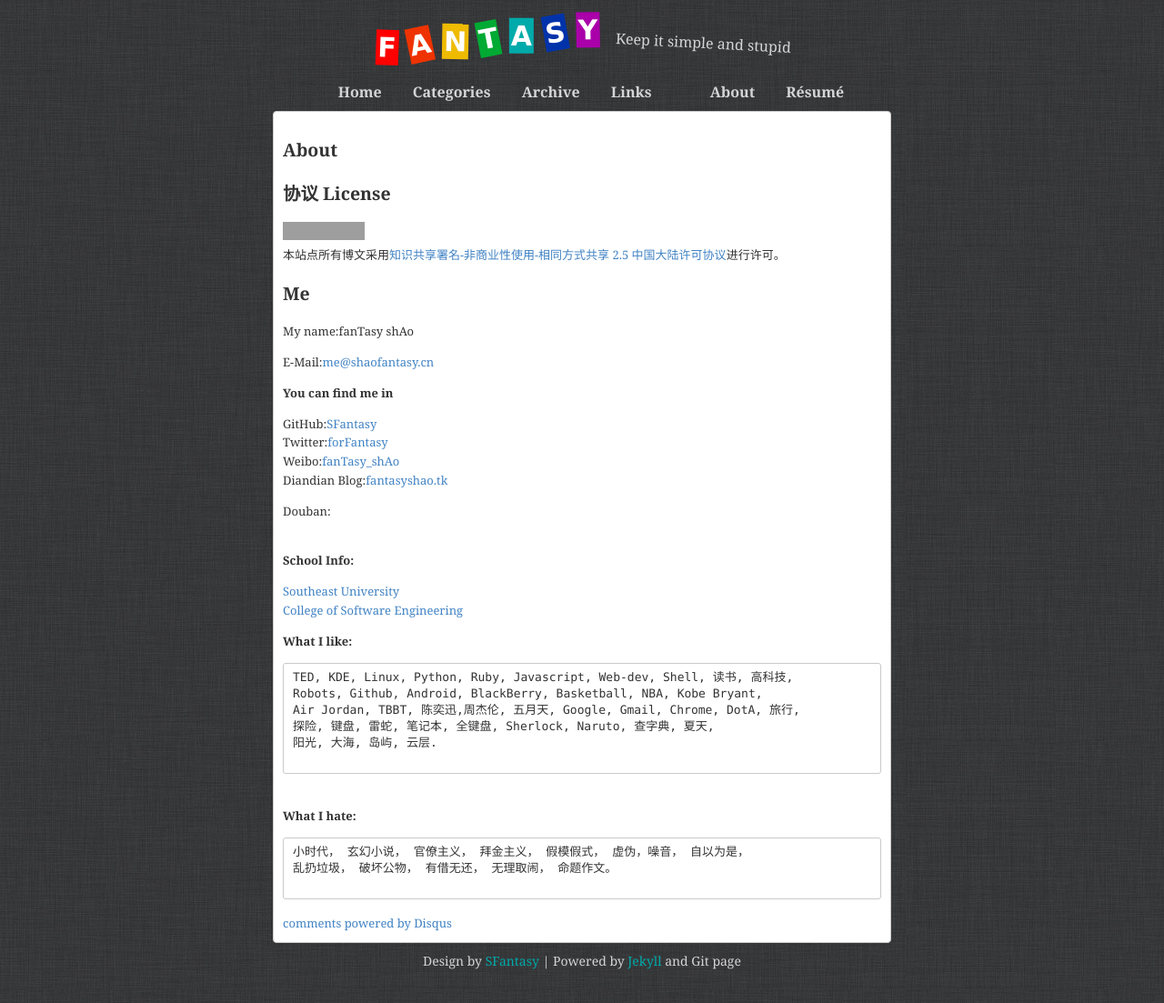
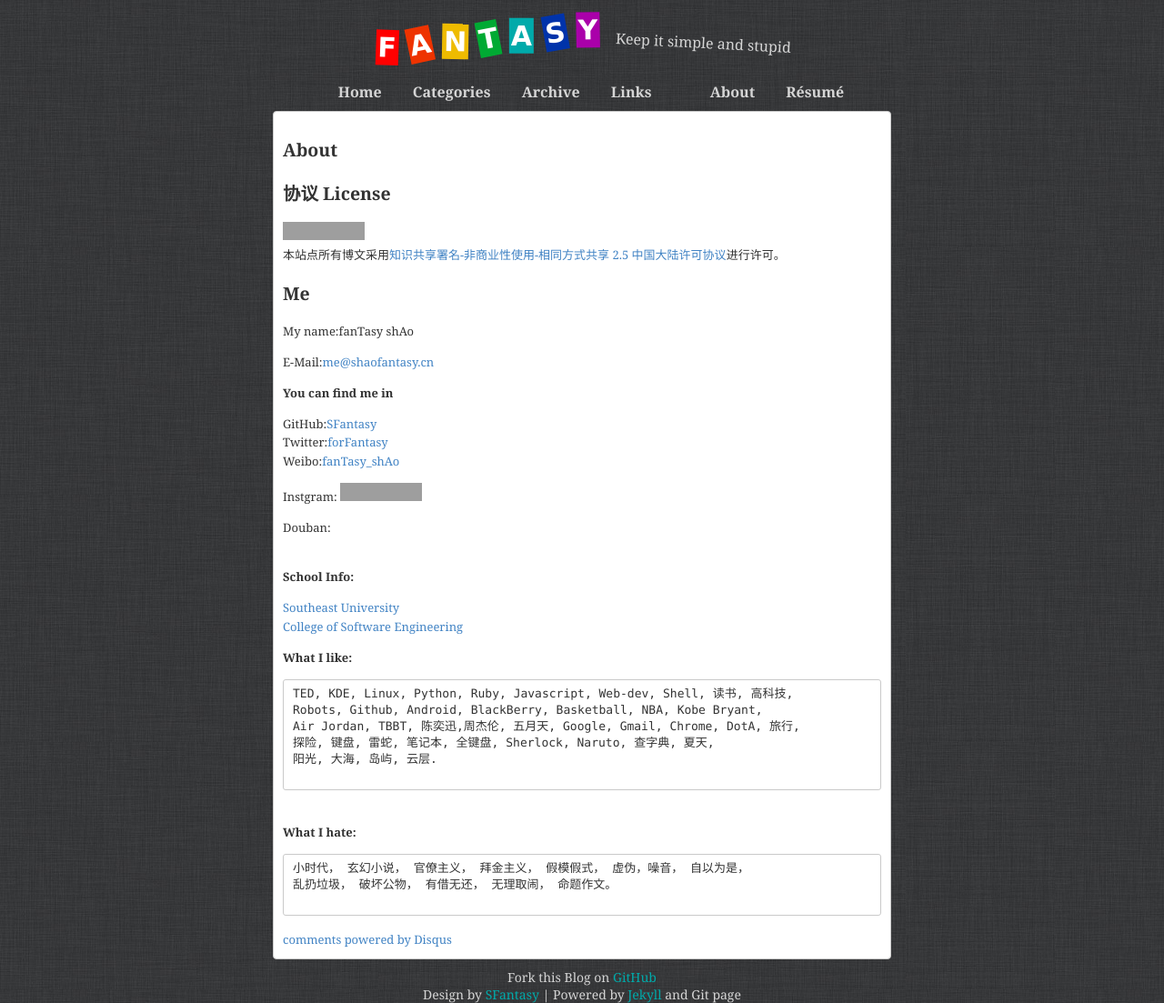
Before and after one commit to SFantasy/blog, a Jekyll site: the page built from about.html, in a window 1280 px wide. Shown: the whole page at 91% size. Built offline with Jekyll 4.4.1, drawn with Linux system fonts in a browser that asks for light colours; Markdown is read by kramdown in place of the engine named in the settings; comment, search, counter and statistics services are not loaded; before the commit the page ends 1066 px from its top, so only the background shows below that; grey boxes are pictures that could not be loaded.

Commit message:
1. Added my Instgram info; 2. Added 'fork me' in _layout

```diff
--- a/_layouts/default.html
+++ b/_layouts/default.html
@@ -43,6 +43,9 @@
 			{{ content }}
 		</article>
 		<footer>
+		    <p>
+			  Fork this Blog on <a href="http://github.com/SFantasy/sfantasy.github.com">GitHub</a>
+			</p>
 			<p>
 				Design by <a href="https://github.com/SFantasy">SFantasy</a> | Powered by <a href="https://github.com/mojombo/jekyll">Jekyll</a> and Git page
 			</p>
--- a/about.html
+++ b/about.html
@@ -17,8 +17,14 @@
     GitHub:<a href="https://github.com/SFantasy">SFantasy</a><br />
 	Twitter:<a href="http://twitter.com/ForFantasy">forFantasy</a><br />
 	Weibo:<a href="http://weibo.com/shaofantasy">fanTasy_shAo</a><br />
-    Diandian Blog:<a href="http://fantasyshao.tk">fantasyshao.tk</a>
   </p>
+  <p>Instgram:<style>.ig-b- { display: inline-block; }
+.ig-b- img { visibility: hidden; }
+.ig-b-:hover { background-position: 0 -60px; } .ig-b-:active { background-position: 0 -120px; }
+.ig-b-v-24 { width: 137px; height: 24px; background: url(//badges.instagram.com/static/images/ig-badge-view-sprite-24.png) no-repeat 0 0; }
+@media only screen and (-webkit-min-device-pixel-ratio: 2), only screen and (min--moz-device-pixel-ratio: 2), only screen and (-o-min-device-pixel-ratio: 2 / 1), only screen and (min-device-pixel-ratio: 2), only screen and (min-resolution: 192dpi), only screen and (min-resolution: 2dppx) {
+.ig-b-v-24 { background-image: url(//badges.instagram.com/static/images/ig-badge-view-sprite-24@2x.png); background-size: 160px 178px; } }</style>
+<a href="http://instagram.com/fantasyshao?ref=badge" class="ig-b- ig-b-v-24"><img src="//badges.instagram.com/static/images/ig-badge-view-24.png" alt="Instagram" /></a></p>
   <p>Douban:
    <script type="text/javascript" src="http://www.douban.com/service/badge/fanTasy00/?show=dolist&amp;n=6&amp;columns=6&amp;cat=book" ></script>
   </p>
```
